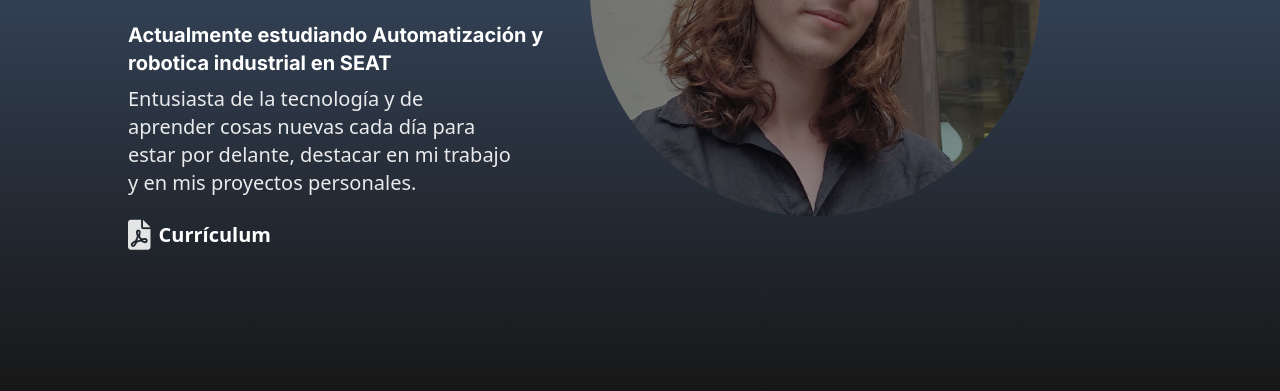
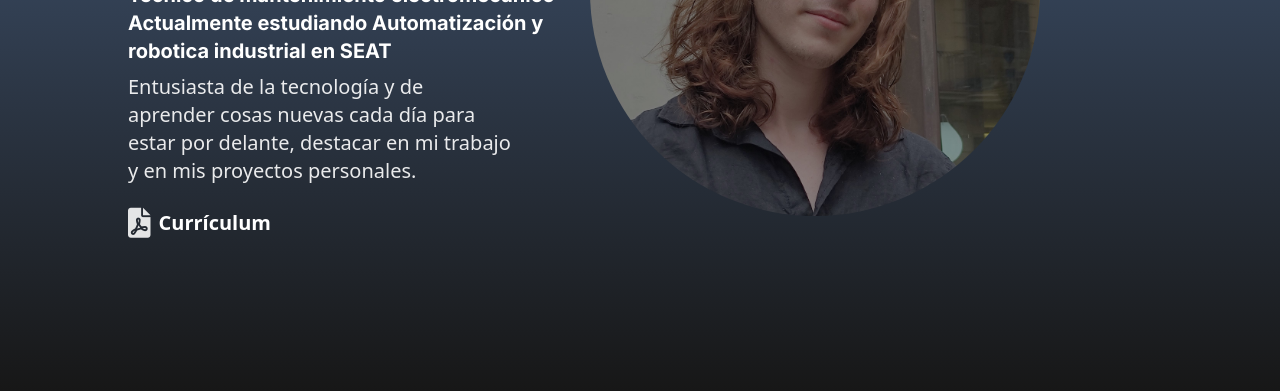
Before and after one commit to DiegoHijano/DiegoHijano, an Astro site: page / in a window 1280 px wide. Shown: the part 409-800 px from the top of the page. Built offline with nearby package versions, Linux system fonts and the light colour scheme; Astro itself is replaced by a stand-in of ours.

Commit message:
Update First-Page.astro

```diff
--- a/src/content.astro/First-Page.astro
+++ b/src/content.astro/First-Page.astro
@@ -7,7 +7,7 @@
         <div class="lg:flex-1 lg:ml-32 lg:mt-24 mt-10 ml-6 md:ml-2 text-white order-2 lg:order-1">
             <h1 class="text-4xl font-Inter font-bold md:text-6xl">Diego Hijano Valero</h1>
             <h2 class="text-xl mt-6 font-Inter font-bold">Técnico de mantenimiento electromecánico</h2>
-            <h2 class="text-xl mt-6 font-Inter font-bold">Actualmente estudiando Automatización y robotica industrial en SEAT</h2>
+            <h2 class="text-xl font-Inter font-bold">Actualmente estudiando Automatización y robotica industrial en SEAT</h2>
             <p class="lg:w-96 w-80 mt-2 opacity-90 font-light text-xl">Entusiasta de la tecnología y de aprender cosas nuevas cada día para estar por delante, destacar en mi trabajo y en mis proyectos personales.</p>
             <a href="/CV.pdf" download="Curriculum Diego Hijano" class="flex items-center mt-5 space-x-2">
                 <i class="fa-sharp fa-solid fa-file-pdf text-3xl opacity-90" style="color: #fafafa;"></i>
```
